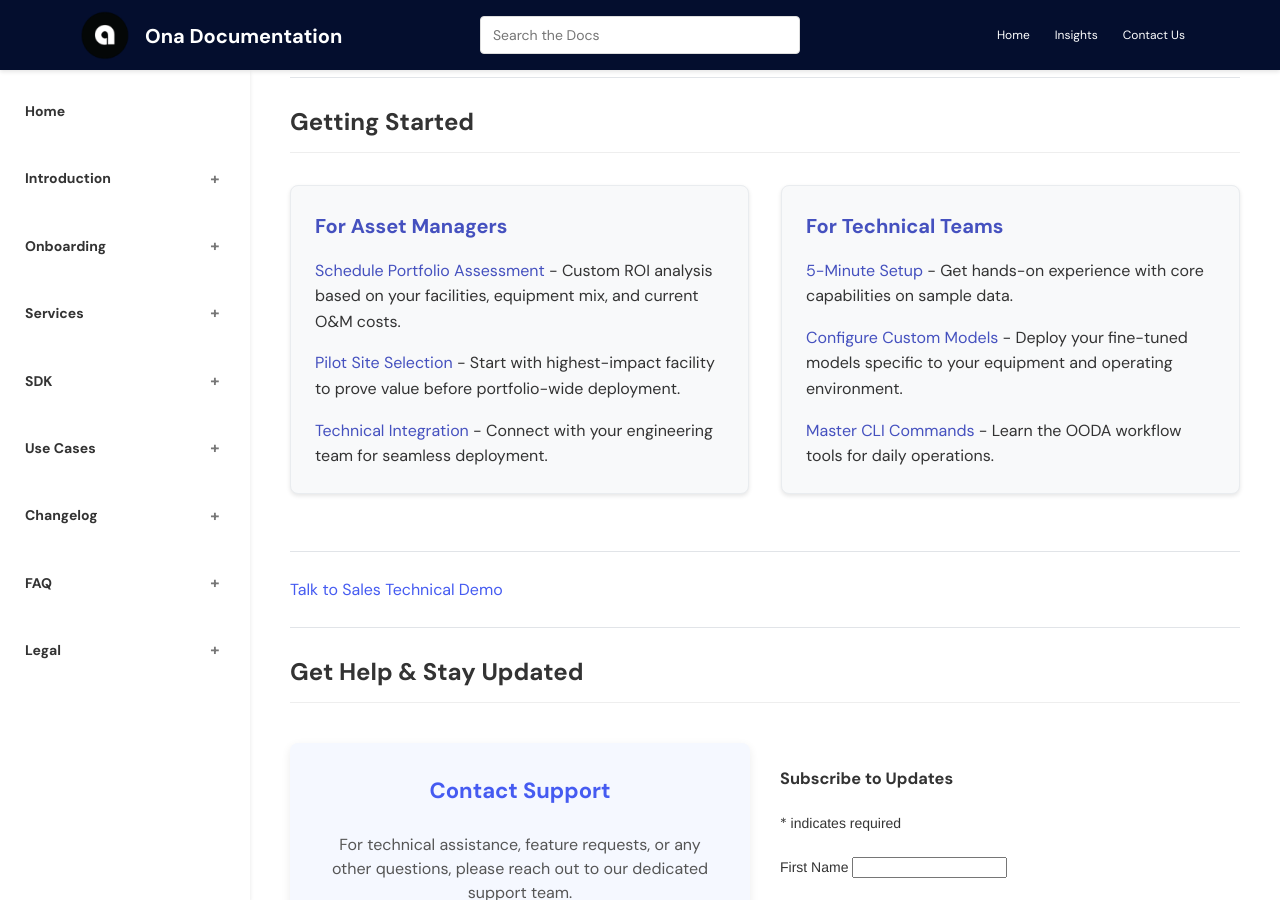
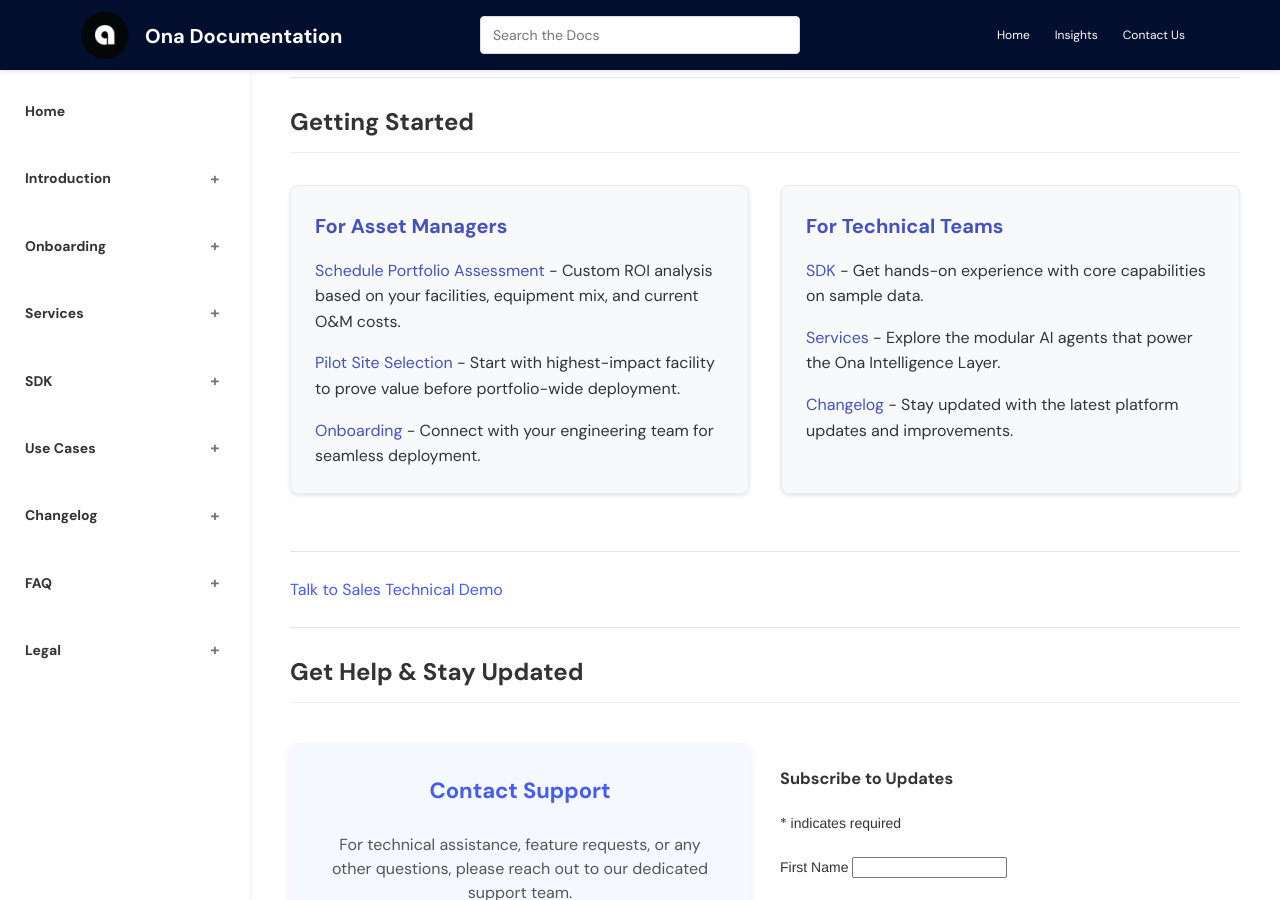
Before and after one commit to AsobaCloud/asobacode.github.io, a Jekyll site: the page built from archive/om-use-case.md, in a window 1280 px wide and 900 px high, scrolled down 6423 px. Built offline with Jekyll 4.4.1, drawn with Linux system fonts in a browser that asks for light colours; comment, search, counter and statistics services are not loaded.

Commit message:
Update Getting Started links: Asset Managers to Onboarding, Technical Teams to SDK/Services/Changelog

```diff
--- a/archive/om-use-case.md
+++ b/archive/om-use-case.md
@@ -741,14 +741,14 @@ Revenue protection delivers $180K-320K annually. Operational savings through opt
     <h3>For Asset Managers</h3>
     <p><strong><a href="https://calendar.google.com/calendar/appointments/schedules/AcZssZ3-n_SUGacXWO0GDVkR9J1LCNwoUEUPH_kTw-_yeDaVuFaMysg0rIiZLUy9cKeZlcziEYgFG8Kx">Schedule Portfolio Assessment</a></strong> - Custom ROI analysis based on your facilities, equipment mix, and current O&M costs.</p>
     <p><strong><a href="mailto:sales@asoba.co?subject=Pilot%20Site%20Implementation">Pilot Site Selection</a></strong> - Start with highest-impact facility to prove value before portfolio-wide deployment.</p>
-    <p><strong><a href="developers.html">Technical Integration</a></strong> - Connect with your engineering team for seamless deployment.</p>
+    <p><strong><a href="user-guide.html">Onboarding</a></strong> - Connect with your engineering team for seamless deployment.</p>
   </div>
 
   <div class="start-card">
     <h3>For Technical Teams</h3>
-    <p><strong><a href="developers.html">5-Minute Setup</a></strong> - Get hands-on experience with core capabilities on sample data.</p>
-    <p><strong><a href="loading-models.html">Configure Custom Models</a></strong> - Deploy your fine-tuned models specific to your equipment and operating environment.</p>
-    <p><strong><a href="using-commands.html">Master CLI Commands</a></strong> - Learn the OODA workflow tools for daily operations.</p>
+    <p><strong><a href="sdk.html">SDK</a></strong> - Get hands-on experience with core capabilities on sample data.</p>
+    <p><strong><a href="archive/developers.html">Services</a></strong> - Explore the modular AI agents that power the Ona Intelligence Layer.</p>
+    <p><strong><a href="changelog.html">Changelog</a></strong> - Stay updated with the latest platform updates and improvements.</p>
   </div>
 </div>
 
```
